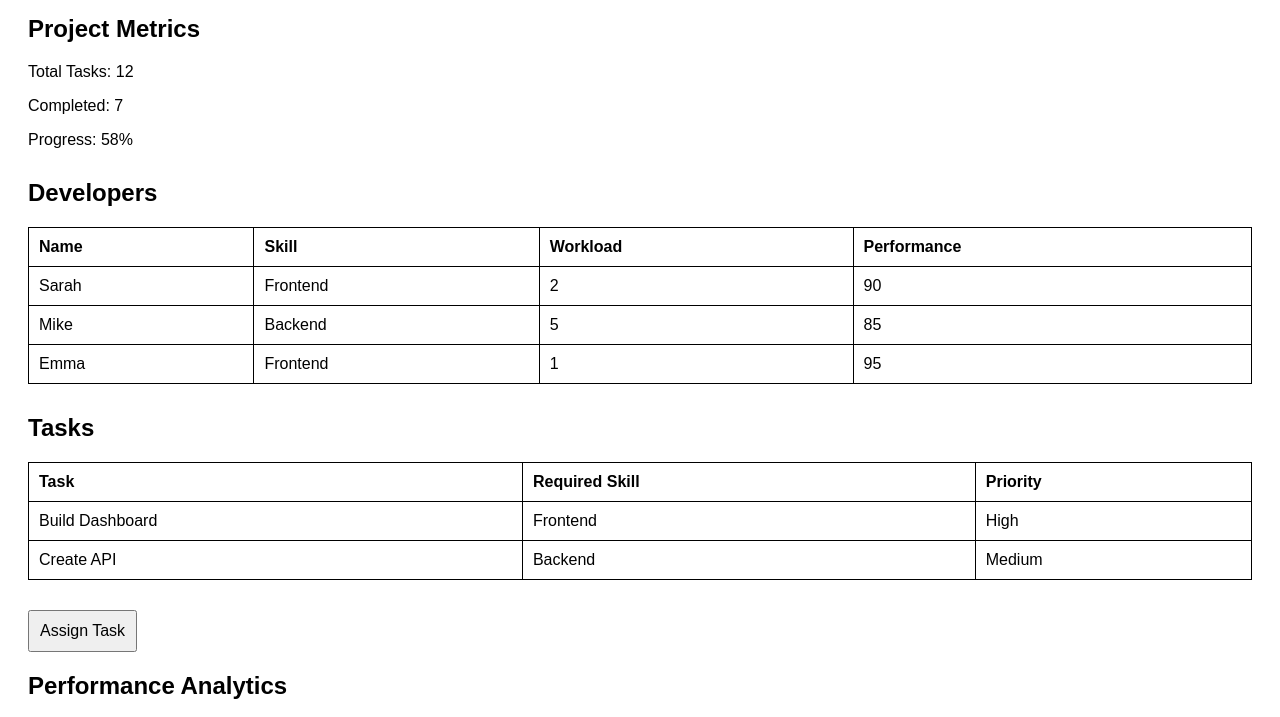
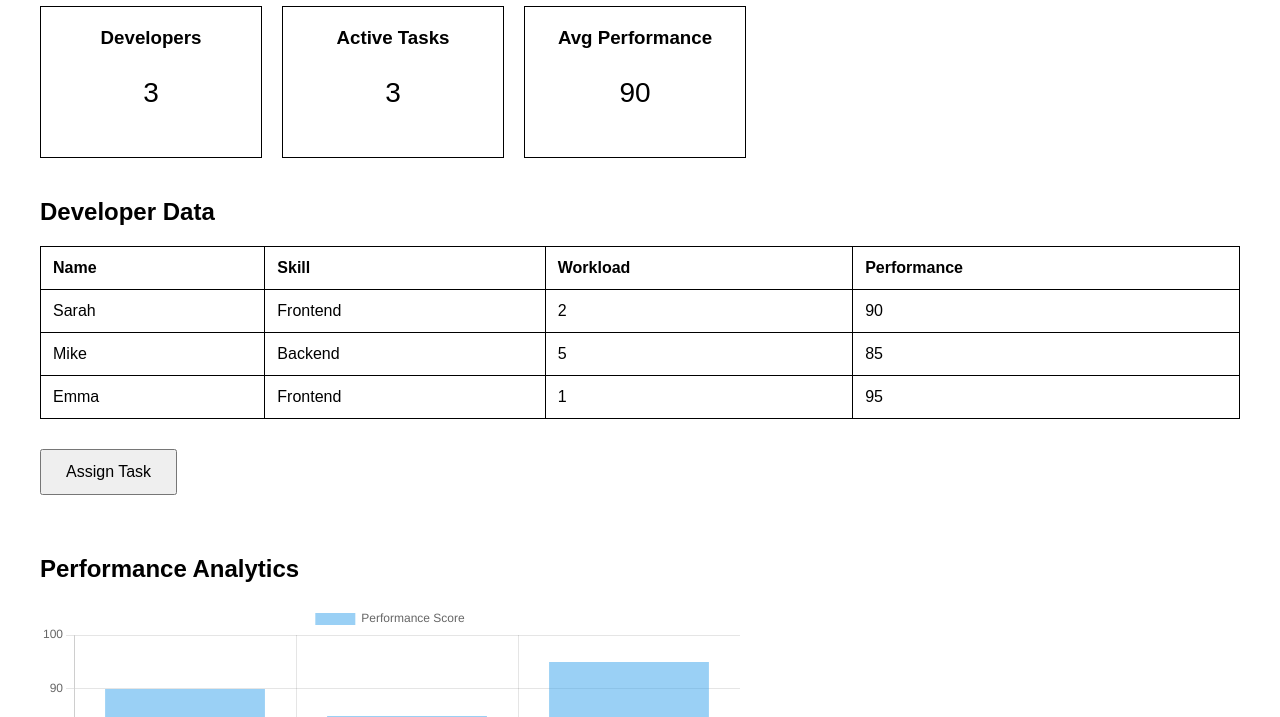
Before and after one commit to koji1987koji1987-glitch/ai-workflow-dashboard, a plain HTML site: page index.html in a window 1280 px wide. Shown: the part 101-818 px from the top of the page. Drawn offline with nearby package versions, Linux system fonts and the light colour scheme.

Commit message:
Final project submission

```diff
--- a/index.html
+++ b/index.html
@@ -1,38 +1,101 @@
 <!DOCTYPE html>
+
 <html>
 
 <head>
 
-  <title>AI Workflow Dashboard</title>
+  <title>
+
+    AI Workflow Dashboard
+
+  </title>
 
   <link rel="stylesheet" href="style.css">
 
 </head>
 
+
 <body>
 
 
-  <h1>AI Workflow Dashboard</h1>
+  <h1>
+
+    AI-Powered Engineering Workflow Dashboard
+
+  </h1>
 
 
-  <div>
 
-    <h2>Project Metrics</h2>
+  <div class="stats">
 
-    <p>Total Tasks: 12</p>
 
-    <p>Completed: 7</p>
+    <div class="card">
 
-    <p>Progress: 58%</p>
+      <h3>
+
+        Developers
+
+      </h3>
+
+      <p>
+
+        3
+
+      </p>
 
     </div>
 
 
-  <div>
 
-    <h2>Developers</h2>
+    <div class="card">
+
+      <h3>
+
+        Active Tasks
+
+      </h3>
+
+      <p>
+
+        3
+
+      </p>
+
+    </div>
+
+
+
+    <div class="card">
+
+      <h3>
+
+        Avg Performance
+
+      </h3>
+
+      <p>
+
+        90
+
+      </p>
+
+    </div>
+
+
+  </div>
+
+
+
+  <h2>
+
+    Developer Data
+
+  </h2>
+
+
 
   <table>
+
 
     <tr>
 
@@ -45,6 +108,7 @@
       <th>Performance</th>
 
     </tr>
+
 
 
     <tr>
@@ -60,6 +124,7 @@
     </tr>
 
 
+
     <tr>
 
       <td>Mike</td>
@@ -71,6 +136,7 @@
       <td>85</td>
 
     </tr>
+
 
 
     <tr>
@@ -85,52 +151,9 @@
 
     </tr>
 
-    </table>
-
-  </div>
-
-
-  <div>
-
-    <h2>Tasks</h2>
-
-    <table>
-
-      <tr>
-
-        <th>Task</th>
-
-        <th>Required Skill</th>
-
-        <th>Priority</th>
-
-      </tr>
-
-
-      <tr>
-
-        <td>Build Dashboard</td>
-
-        <td>Frontend</td>
-
-        <td>High</td>
-
-      </tr>
-
-
-      <tr>
-
-        <td>Create API</td>
-
-        <td>Backend</td>
-
-        <td>Medium</td>
-
-      </tr>
 
   </table>
 
-  </div>
 
 
   <button onclick="assignTask()">
@@ -139,16 +162,29 @@
 
   </button>
 
+
+
   <p id="result"></p>
 
-  <h2>Performance Analytics</h2>
+
+
+  <h2>
+
+    Performance Analytics
+
+  </h2>
+
+
 
   <canvas id="performanceChart"></canvas>
+
+
 
   <script src="https://cdn.jsdelivr.net/npm/chart.js"></script>
 
   <script src="script.js"></script>
 
+
 </body>
 
 </html>
--- a/style.css
+++ b/style.css
@@ -1,8 +1,8 @@
 body {
 
-  font-family: Arial;
+  font-family: Arial, sans-serif;
 
-  padding: 20px;
+  margin: 40px;
 
 }
 
@@ -14,9 +14,40 @@ h1 {
 }
 
 
-div {
+.stats {
 
-  margin-bottom: 30px;
+  display: flex;
+
+  gap: 20px;
+
+  margin-bottom: 40px;
+
+}
+
+
+.card {
+
+  border: 1px solid black;
+
+  padding: 20px;
+
+  width: 180px;
+
+  text-align: center;
+
+}
+
+
+.card h3 {
+
+  margin: 0;
+
+}
+
+
+.card p {
+
+  font-size: 28px;
 
 }
 
@@ -27,6 +58,8 @@ table {
 
   width: 100%;
 
+  margin-bottom: 30px;
+
 }
 
 
@@ -35,7 +68,7 @@ td {
 
   border: 1px solid black;
 
-  padding: 10px;
+  padding: 12px;
 
   text-align: left;
 
@@ -44,8 +77,28 @@ td {
 
 button {
 
-  padding: 10px;
+  padding: 12px 24px;
 
   font-size: 16px;
 
+  cursor: pointer;
+
+  margin-bottom: 20px;
+
 }
+
+
+#result {
+
+  font-size: 18px;
+
+  margin-bottom: 40px;
+
+}
+
+
+canvas {
+
+  max-width: 700px;
+
+}
```
Also changed, not shown: 1 other file. Lines whose indentation alone changed are shown as unchanged.
